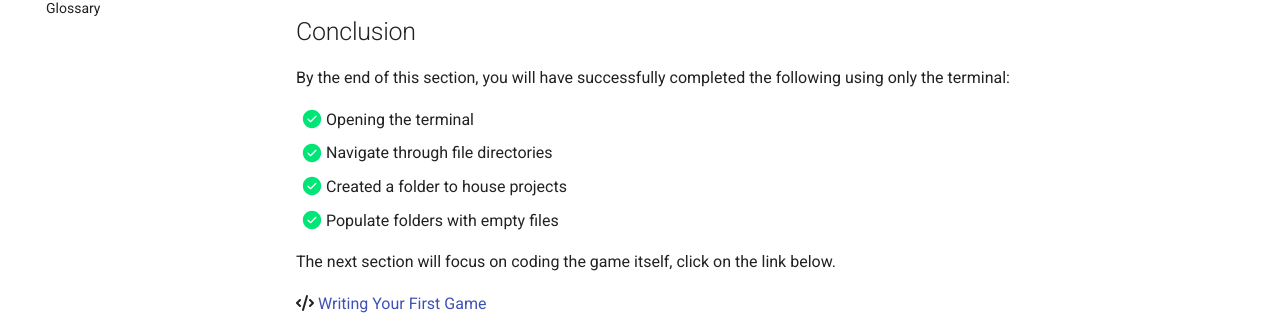
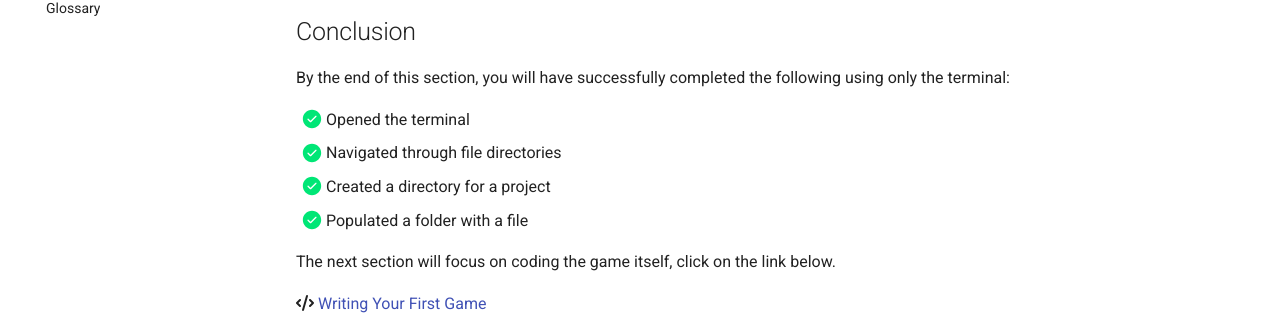
Before and after one commit to Beijzum/beijzum.github.io, an MkDocs documentation site: the page built from docs/Setting Up Your Project.md, in a window 1280 px wide and 900 px high, scrolled down 6534 px. Shown: the part 423-742 px from the top of the window. Built offline with MkDocs 1.6.1 and Material for MkDocs 9.7.7, drawn with Linux system fonts in a browser that asks for light colours; comment, search, counter and statistics services are not loaded.

Commit message:
ADD more changes to conclusion parts. Consistency

```diff
--- a/docs/Setting Up Your Project.md
+++ b/docs/Setting Up Your Project.md
@@ -187,10 +187,10 @@ This section will focus on how to create a project folder.
 
 By the end of this section, you will have successfully completed the following using only the terminal:
 
--   [x] Opening the terminal
--   [x] Navigate through file directories
--   [x] Created a folder to house projects
--   [x] Populate folders with empty files
+-   [x] Opened the terminal
+-   [x] Navigated through file directories
+-   [x] Created a directory for a project
+-   [x] Populated a folder with a file
 
 The next section will focus on coding the game itself, click on the link below.
 
```
Also changed, not shown: docs/Uploading to GitHub.md (+11 -9 lines), docs/Writing Your First Game.md (+4 -4 lines).
